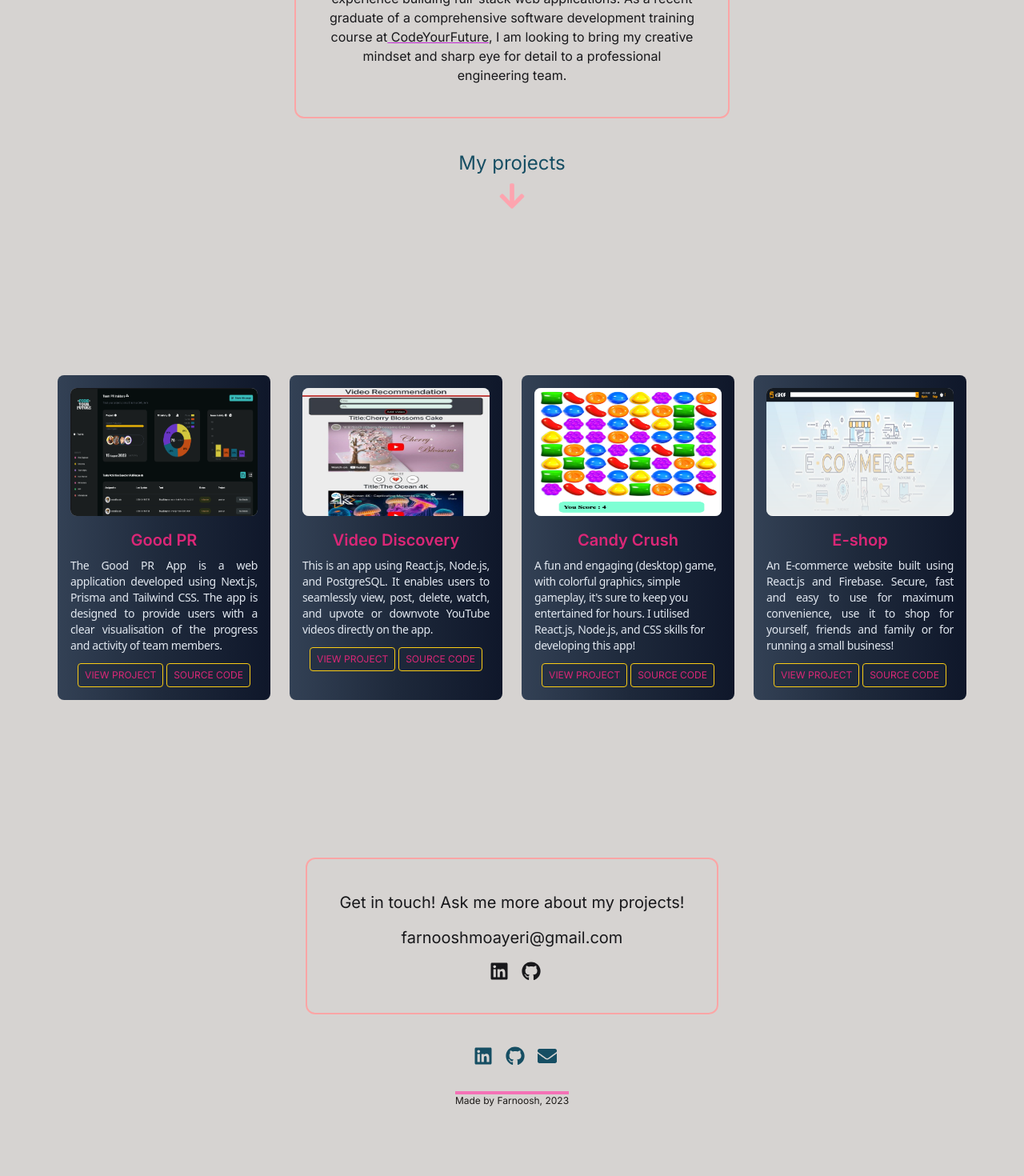
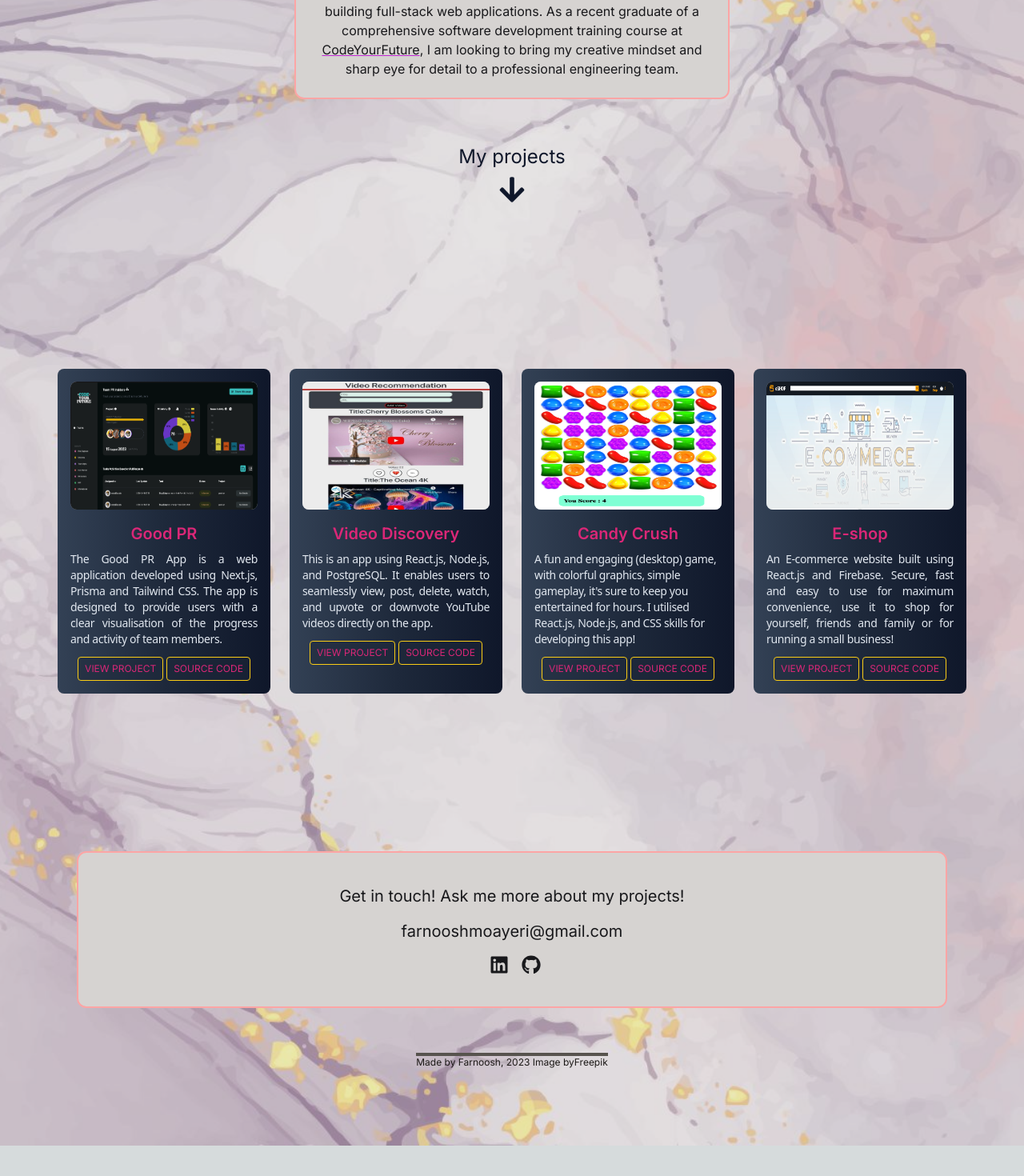
Before and after one commit to Farnooshmo/portfolio, a Next.js app: page / in a window 1280 px wide. Shown: the part 1048-2518 px from the top of the page at 80% size. After the commit the page ends 2480 px from the top, so only its background shows below. Built offline with nearby package versions, Linux system fonts and the light colour scheme.

Commit message:
Add bg image to the home page

```diff
--- a/app/page.js
+++ b/app/page.js
@@ -1,32 +1,42 @@
 "use client";
-import { FaArrowDown, FaLinkedin } from "react-icons/fa";
-import { FaGithub } from "react-icons/fa";
-import { FaEnvelope } from "react-icons/fa";
+import { FaArrowDown } from "react-icons/fa";
 import Contact from "./contact/page";
 import Link from "next/link";
 import TextAnimation from "./components/TextAnimation";
 import Projects from "./projects/page";
 import Image from "next/image";
+import background from "/public/background.jpg";
 
 export default function Home() {
   return (
-    <main className="flex min-h-screen flex-col items-center justify-between p-6 md:p-24 bg-stone-300  text-cyan-900 scroll-smooth ">
+    <main className="relative flex min-h-screen flex-col items-center justify-between p-6 md:p-24 bg-stone-300 text-cyan-900 scroll-smooth">
+      {/* Background Image */}
+      <Image
+        alt="Background"
+        src={background}
+        placeholder="empty"
+        quality={100}
+        priority
+        sizes="100vw"
+        className="absolute inset-0 w-full h-full object-cover opacity-50"
+      />
+
       {/* ----ABOUT ME ---- */}
       <span className="sr-only">About me</span>
       <div
-        className=" flex flex-col items-center text-center mt-10 font-light mb-10 text-violet-800 text-4xl
+        className="z-10 flex flex-col items-center text-center mt-10 font-light mb-10 text-violet-800 text-4xl
         hover:animate-pulse "
         id="about"
       >
         Farnoosh Moayeri
       </div>
-      <div className=" flex flex-col items-center text-center">
+      <div className="z-10 flex flex-col items-center text-center">
         {" "}
         <TextAnimation />
       </div>
 
-      <div className="flex flex-col mb-4 md:flex-row md:flex-wrap justify-around gap-4  border-dashed">
-        <div className="flex flex-col">
+      <div className=" z-10 flex flex-col mb-4 md:flex-row md:flex-wrap justify-around  border-dashed">
+        <div className="flex flex-col p-6">
           <Image
             src="/farnooshmoayeri.png"
             width={100}
@@ -35,8 +45,8 @@ export default function Home() {
             className="fill-container w-full h-full rounded-full border-dashed "
           />
         </div>
-        <div className=" flex flex-col items-center text-center  ">
-          <p className=" md:w-1/2 boarder-double border-2 border-red-300 rounded-xl whitespace-normal md:mb-6  p-10 text-base text-center text-zinc-900 hover:underline hover:underline-offset-6">
+        <div className="z-10 flex flex-col items-center text-center  ">
+          <p className=" md:w-1/2  boarder-double bg-stone-300 border-2 border-red-300 rounded-xl whitespace-normal md:mb-6  p-6 text-base text-center text-zinc-900 hover:underline hover:underline-offset-6">
             A dynamic, forward-thinking software engineer with experience
             building full-stack web applications. As a recent graduate of a
             comprehensive software development training course at
@@ -54,7 +64,7 @@ export default function Home() {
       </div>
       {/* ---- PROJECTS ---- */}
       <span className="sr-only">Projects</span>
-      <span className="flex flex-row text-center  text--600 text-2xl">
+      <span className="z-10 flex flex-row text-center mt-4 text-slate-900 text-2xl">
         {" "}
         My projects
       </span>
@@ -64,7 +74,7 @@ export default function Home() {
 
       <Link href="#projects">
         <FaArrowDown
-          className="text-4xl mt-4 text-rose-300
+          className="z-10 text-4xl mt-4 text-slate-900
                animate-bounce "
         />
       </Link>
@@ -73,48 +83,14 @@ export default function Home() {
       {/* ---- FOOTER ---- */}
       <span className="sr-only"> Contact me via</span>
 
-      <footer className="flex flex-col items-center gap-x-2 mb-0">
-        <span className="sr-only">Contact me via; LinkedIn, GitHub, Email</span>
-        <Contact />
-        <div className="flex flex-row justify-center mt-4 ml-2 gap-4">
-          {/* ----LinkedIn icon---- */}
-          <span className="sr-only"> Contact me via LinkedIn</span>
-
-          <div className="flex">
-            <Link href="https://www.linkedin.com/in/farnooshmoayeri/">
-              <FaLinkedin
-                className="text-2xl hover:text-zinc-700
-               hover:animate-bounce "
-              />{" "}
-            </Link>
-          </div>
-          {/* ----GitHub icon---- */}
-          <span className="sr-only"> Contact me via GitHub</span>
-
-          <div className="flex">
-            <Link href="https://github.com/farnooshmo">
-              <FaGithub
-                className="text-2xl hover:text-zinc-700
-               hover:animate-bounce "
-              />
-            </Link>
-          </div>
-          {/* ----Email icon---- */}
-          <span className="sr-only"> Contact me via Email</span>
-
-          <div className="flex">
-            <Link href="https://formsubmit.co/el/dehuci">
-              <FaEnvelope
-                className="text-2xl hover:text-zinc-700
-               hover:animate-bounce "
-              />
-            </Link>
-          </div>
-        </div>
-
+      <Contact />
+      <footer className=" z-10 flex flex-col items-center gap-x-2 mb-0">
         <span className="sr-only"> Footer</span>
-        <p className=" flex text-xs text-center text-stone-900 mt-8 mb-0 border-t-4 border-pink-400">
-          Made by Farnoosh, 2023
+        <p className=" flex text-xs text-center text-stone-900 mt-8 mb-0 border-t-4 border-stone-600 ">
+          Made by Farnoosh, 2023 Image by{" "}
+          <a href="https://www.freepik.com/free-vector/realistic-liquid-marble-background-with-gold_13118034.htm">
+            Freepik
+          </a>
         </p>
       </footer>
     </main>
```
